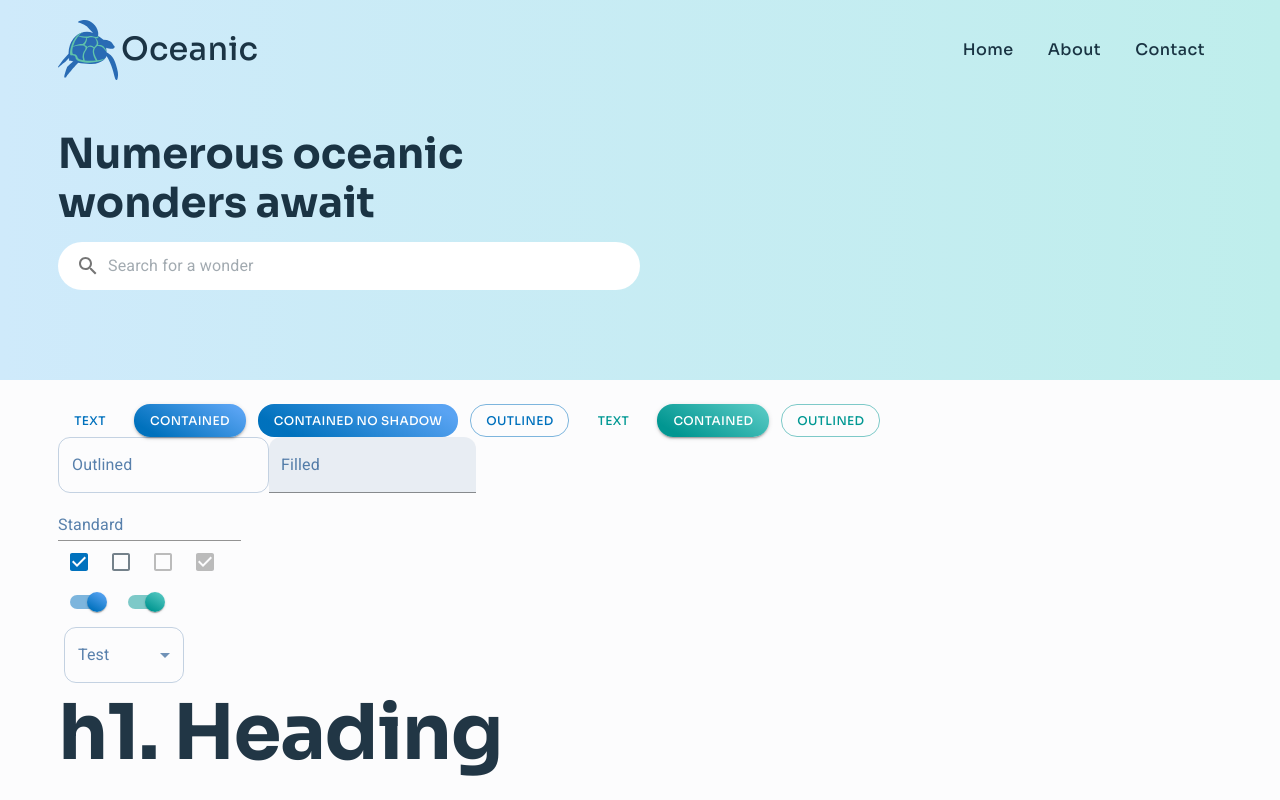
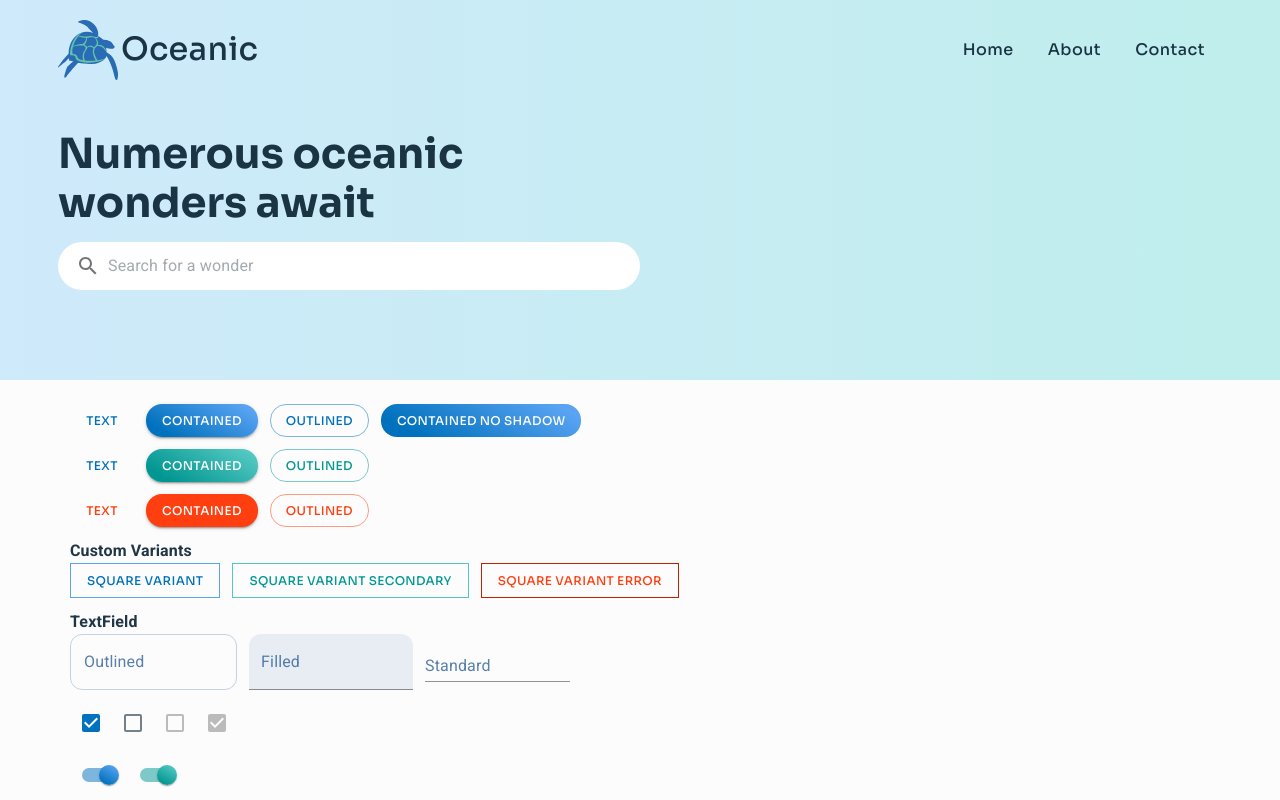
Before and after one commit to brentmitch/Oceanic-MUI-Theme, a React (Create React App) app: page / in a window 1280 px wide. Shown: the top 800 px of the page. Built offline with nearby package versions, Linux system fonts and the light colour scheme; the HTML template or start-up script is replaced by a standard one.

Commit message:
Start square button variant

```diff
--- a/src/mui-themes/oceanic.ts
+++ b/src/mui-themes/oceanic.ts
@@ -1,7 +1,6 @@
 import { createTheme } from '@mui/material/styles';
 
-let oceanicTheme = createTheme({
-	palette: {
+const palette = {
 	common: { black: '#000', white: '#fff' },
 	background: { paper: '#fff', default: '#fafafa' },
 	primary: {
@@ -34,7 +33,10 @@ let oceanicTheme = createTheme({
 		disabled: 'hsla(204, 100%, 8%, 0.38)',
 	},
 	divider: 'hsl(202, 100%, 10%)',
-	},
+};
+
+let oceanicTheme = createTheme({
+	palette,
 	shape: {
 		borderRadius: 12,
 	},
@@ -90,6 +92,48 @@ let oceanicTheme = createTheme({
 			},
 		},
 		MuiButton: {
+			variants: [
+				{
+					props: { variant: 'square' },
+					style: {
+						borderRadius: 0,
+						borderWidth: '1px',
+						borderStyle: 'solid',
+						borderColor: palette.primary.light,
+						color: palette.primary.main,
+					},
+				},
+				{
+					props: { variant: 'square', color: 'secondary' },
+					style: {
+						borderRadius: 0,
+						borderWidth: '1px',
+						borderStyle: 'solid',
+						borderColor: palette.secondary.light,
+						color: palette.secondary.main,
+					},
+				},
+				{
+					props: { variant: 'square', color: 'error' },
+					style: {
+						borderRadius: 0,
+						borderWidth: '1px',
+						borderStyle: 'solid',
+						borderColor: palette.error.light,
+						color: palette.error.main,
+					},
+				},
+				{
+					props: { variant: 'square', color: 'warning' },
+					style: {
+						borderRadius: 0,
+						borderWidth: '1px',
+						borderStyle: 'solid',
+						borderColor: palette.warning.light,
+						color: palette.warning.main,
+					},
+				},
+			],
 			styleOverrides: {
 				root: {
 					// apply theme's border-radius instead of component's default
@@ -167,6 +211,13 @@ let oceanicTheme = createTheme({
 	},
 });
 
+declare module '@mui/material/Button' {
+	interface ButtonPropsVariantOverrides {
+		dashed: true;
+		square: true;
+	}
+}
+
 oceanicTheme = createTheme(oceanicTheme);
 
 export default oceanicTheme;
--- a/src/pages/home/home.tsx
+++ b/src/pages/home/home.tsx
@@ -3,10 +3,6 @@ import {
 	Button,
 	Checkbox,
 	Container,
-	FormControl,
-	InputLabel,
-	MenuItem,
-	Select,
 	Stack,
 	Switch,
 	TextField,
@@ -16,31 +12,68 @@ import Hero from '../../components/hero/hero';
 
 const Home: React.FC = () => {
 	const label = { inputProps: { 'aria-label': 'Checkbox demo' } };
-	const selectValue = '';
+
 	return (
 		<>
 			<Hero />
 			<Container>
+				<Box sx={{ width: '100%', margin: 2 }}>
 					<Stack spacing={2} direction='row'>
 						<Button variant='text'>Text</Button>
 						<Button variant='contained'>Contained</Button>
+						<Button variant='outlined'>Outlined</Button>
 						<Button variant='contained' sx={{ boxShadow: 0 }}>
 							Contained no shadow
 						</Button>
-					<Button variant='outlined'>Outlined</Button>
+					</Stack>
+				</Box>
 
-					<Button color='secondary' variant='text'>
-						Text
-					</Button>
-					<Button color='secondary' variant='contained'>
+				<Box sx={{ width: '100%', margin: 2 }}>
+					<Stack spacing={2} direction='row'>
+						<Button variant='text'>Text</Button>
+						<Button variant='contained' color='secondary'>
 							Contained
 						</Button>
-					<Button color='secondary' variant='outlined'>
+						<Button variant='outlined' color='secondary'>
 							Outlined
 						</Button>
 					</Stack>
+				</Box>
 
-				<Box sx={{ width: '100%', maxWidth: 500 }}>
+				<Box sx={{ width: '100%', margin: 2 }}>
+					<Stack spacing={2} direction='row'>
+						<Button variant='text' color='error'>
+							Text
+						</Button>
+						<Button variant='contained' color='error'>
+							Contained
+						</Button>
+
+						<Button variant='outlined' color='error'>
+							Outlined
+						</Button>
+					</Stack>
+				</Box>
+				<Box sx={{ width: '100%', margin: 2 }}>
+					<Typography sx={{ fontWeight: 'bold' }}>
+						Custom Variants
+					</Typography>
+					<Stack spacing={2} direction='row'>
+						<Button variant='square'>Square Variant</Button>
+						<Button variant='square' color='secondary'>
+							Square Variant Secondary
+						</Button>
+						<Button variant='square' color='error'>
+							Square Variant Error
+						</Button>
+					</Stack>
+				</Box>
+
+				<Box sx={{ width: '100%', maxWidth: 500, margin: 2 }}>
+					<Typography sx={{ fontWeight: 'bold' }}>
+						TextField
+					</Typography>
+					<Stack spacing={2} direction='row'>
 						<TextField
 							id='outlined-basic'
 							label='Outlined'
@@ -56,42 +89,22 @@ const Home: React.FC = () => {
 							label='Standard'
 							variant='standard'
 						/>
+					</Stack>
 				</Box>
 
-				<Box sx={{ width: '100%', maxWidth: 500 }}>
+				<Box sx={{ width: '100%', maxWidth: 500, margin: 2 }}>
 					<Checkbox {...label} defaultChecked />
 					<Checkbox {...label} />
 					<Checkbox {...label} disabled />
 					<Checkbox {...label} disabled checked />
 				</Box>
 
-				<Box>
+				<Box sx={{ width: '100%', maxWidth: 500, margin: 2 }}>
 					<Switch {...label} defaultChecked />
 					<Switch {...label} defaultChecked color='secondary' />
 				</Box>
 
-				<Box sx={{ width: '100%', maxWidth: 500 }}>
-					<FormControl sx={{ margin: 1, minWidth: 120 }}>
-						<InputLabel id='demo-simple-select-standard-label'>
-							Test
-						</InputLabel>
-						<Select
-							labelId='demo-simple-select-standard-label'
-							id='demo-simple-select-standard'
-							value={selectValue}
-							label='Test'
-						>
-							<MenuItem value=''>
-								<em>None</em>
-							</MenuItem>
-							<MenuItem value={10}>Ten</MenuItem>
-							<MenuItem value={20}>Twenty</MenuItem>
-							<MenuItem value={30}>Thirty</MenuItem>
-						</Select>
-					</FormControl>
-				</Box>
-
-				<Box sx={{ width: '100%', maxWidth: 500 }}>
+				<Box sx={{ width: '100%', maxWidth: 500, margin: 2 }}>
 					<Typography variant='h1' component='div' gutterBottom>
 						h1. Heading
 					</Typography>
```
Lines whose indentation alone changed are shown as unchanged.
